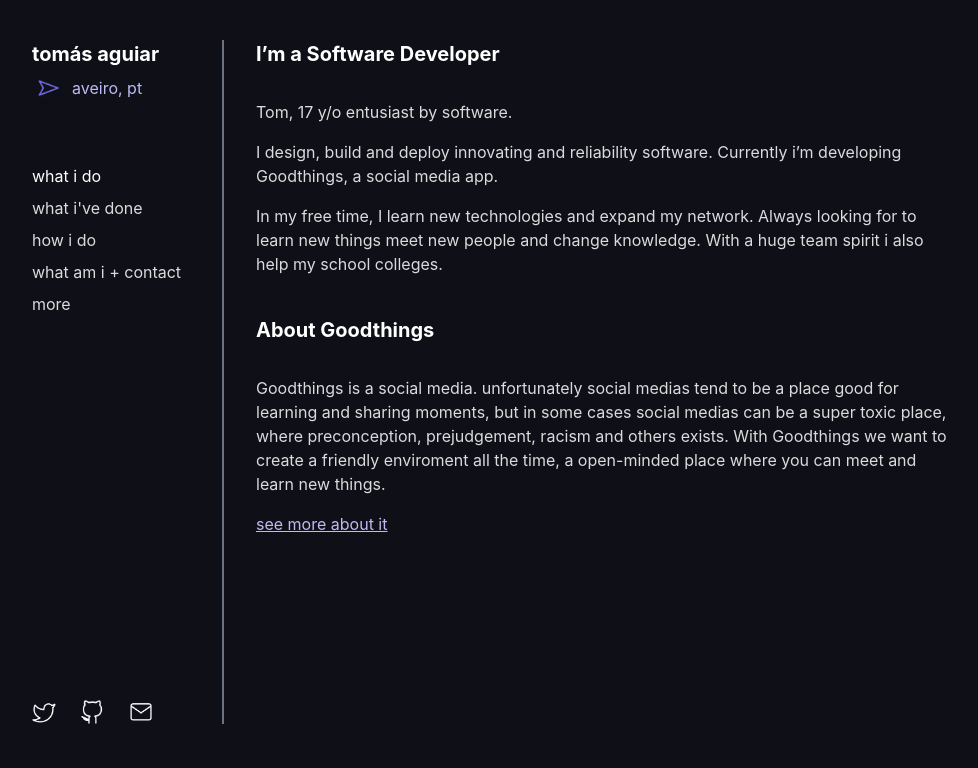
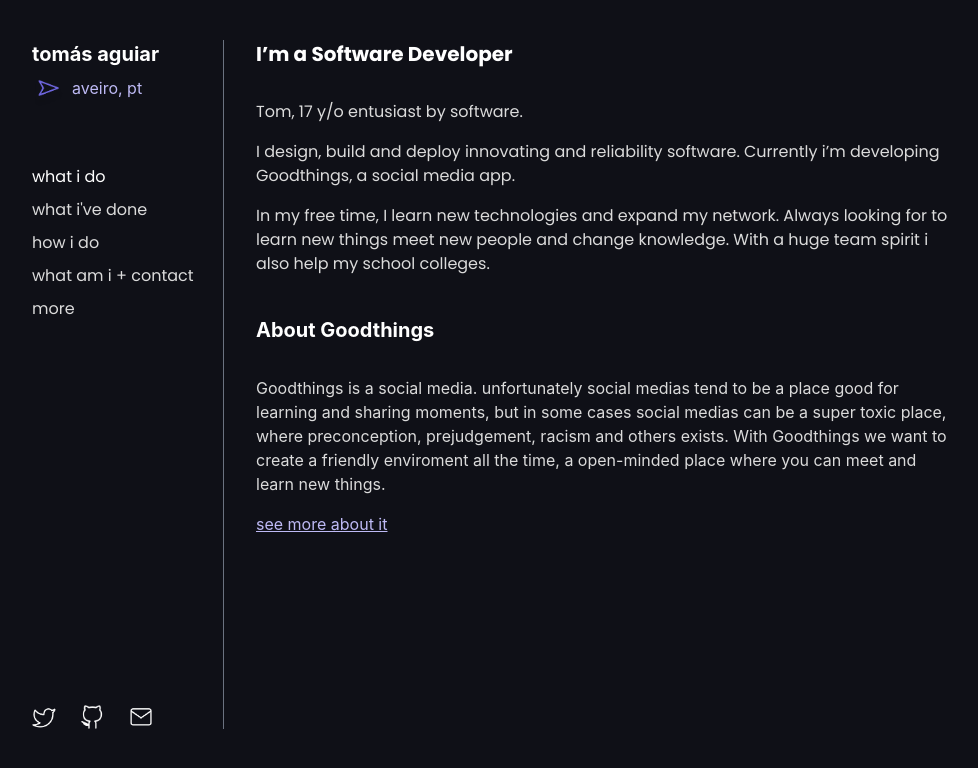
Before and after one commit to aguiarhcode/portfolio, a Next.js app: page / in a window 1280 px wide. Shown: the top 768 px of the page, without its empty margins (8-986 px from the left). Built offline with nearby package versions, Linux system fonts and the light colour scheme; no server answers.

Commit message:
Name + icon change + sound

```diff
--- a/pages/index.js
+++ b/pages/index.js
@@ -1,19 +1,26 @@
 import Head from 'next/head'
+import { useEffect } from 'react';
+import useSound from 'use-sound';
 import Image from 'next/image'
 
 export default function Home() {
+
+  const [playSwitchPageSound] = useSound('/sounds/switch-page.mp3', { volume: 0.5 });
+
+
   return (
     <div className=" bg-bgBlue pl-10 2xl:pl-20 pt-10 2xl:pt-20 h-screen ">
       <Head>
-        <title>tom portfolio</title>
+        <title>Tom Dev</title>
         <meta name="description" content="Tomás Aguiar's Portfolio" />
-        <link rel="icon" href="/icon.png" />
+        <link href="https://fonts.googleapis.com/css2?family=Poppins:wght@200;300;400;600;700&display=swap" rel="stylesheet" />
+        <link rel="icon" href="/favicon.ico" />
       </Head>
 
       <div className="">
         <div className="flex flex-row ">
           <div>
-            <div className="w-48 2xl:w-96 h-full border-r-2 border-gray-500 ">
+            <div className="w-48 2xl:w-96 h-full border-r-1 border-gray-500 ">
               <p className="text-white font-bold text-xl mb-2">tomás aguiar</p>
               <div className="flex flex-row space-x-2" >
                 <img className="w-8 h-8" src='/loc.png'></img>
@@ -23,11 +30,11 @@ export default function Home() {
               </div>
 
               <ul>
-                <li className="mb-2"><a className="text-textColor"> what i do</a></li>
-                <li className="mb-2"><a className="text-textColor-light hover:text-textColor transition duration-200 ease-in-out cursor-pointer" href='./portfolio'> what i've done</a></li>
-                <li className="mb-2"><a className="text-textColor-light hover:text-textColor transition duration-200 ease-in-out cursor-pointer" href='./tech'> how i do</a></li>
-                <li className="mb-2"><a className="text-textColor-light hover:text-textColor transition duration-200 ease-in-out cursor-pointer" href='./contact'> what am i + contact </a></li>
-                <li className="mb-2"><a className="text-textColor-light hover:text-textColor transition duration-200 ease-in-out cursor-pointer"> more</a></li>
+                <li className="mb-2"><a className="text-textColor font-custom"> what i do</a></li>
+                <li className="mb-2"><a className="text-textColor-light hover:text-textColor transition duration-200 ease-in-out cursor-pointer font-custom" href='./portfolio'> what i've done</a></li>
+                <li className="mb-2"><a className="text-textColor-light hover:text-textColor transition duration-200 ease-in-out cursor-pointer font-custom" href='./tech'> how i do</a></li>
+                <li className="mb-2"><a className="text-textColor-light hover:text-textColor transition duration-200 ease-in-out cursor-pointer font-custom " href='./contact'> what am i + contact </a></li>
+                <li className="mb-2"><a className="text-textColor-light hover:text-textColor transition duration-200 ease-in-out cursor-pointer font-custom"> more</a></li>
               </ul>
 
               {/* <p className="text-textColor mb-2">what i do</p>
@@ -45,10 +52,10 @@ export default function Home() {
           </div>
 
           <div className=" pl-8 2xl:pl-16 ">
-            <p className="text-white font-bold text-xl mb-8 ">I’m a Software Developer</p>
-            <p className="text-textColor-light mb-4">Tom, 17 y/o entusiast by software. </p>
-            <p className="text-textColor-light w-200 mb-4">I design, build and deploy innovating and reliability software. Currently i’m developing Goodthings, a social media app.</p>
-            <p className="text-textColor-light w-200 mb-10">In my free time, I learn new technologies and expand my network. Always looking for to learn new things meet new people and change knowledge. With a huge team spirit i also help my school colleges.</p>
+            <p className="text-white font-bold text-xl mb-8 font-custom">I’m a Software Developer</p>
+            <p className="text-textColor-light mb-4 font-custom">Tom, 17 y/o entusiast by software. </p>
+            <p className="text-textColor-light w-200 mb-4 font-custom">I design, build and deploy innovating and reliability software. Currently i’m developing Goodthings, a social media app.</p>
+            <p className="text-textColor-light w-200 mb-10 font-custom">In my free time, I learn new technologies and expand my network. Always looking for to learn new things meet new people and change knowledge. With a huge team spirit i also help my school colleges.</p>
 
             <p className="text-white font-bold text-xl mb-8">About Goodthings</p>
             <p className="text-textColor-light w-200 mb-4">Goodthings is a social media. unfortunately social medias tend to be a place good for learning and sharing moments, but in some cases social medias can be a super toxic place, where preconception, prejudgement, racism and others exists. With Goodthings we want to create a friendly enviroment all the time, a open-minded place where you can meet and learn new things.</p>
```
